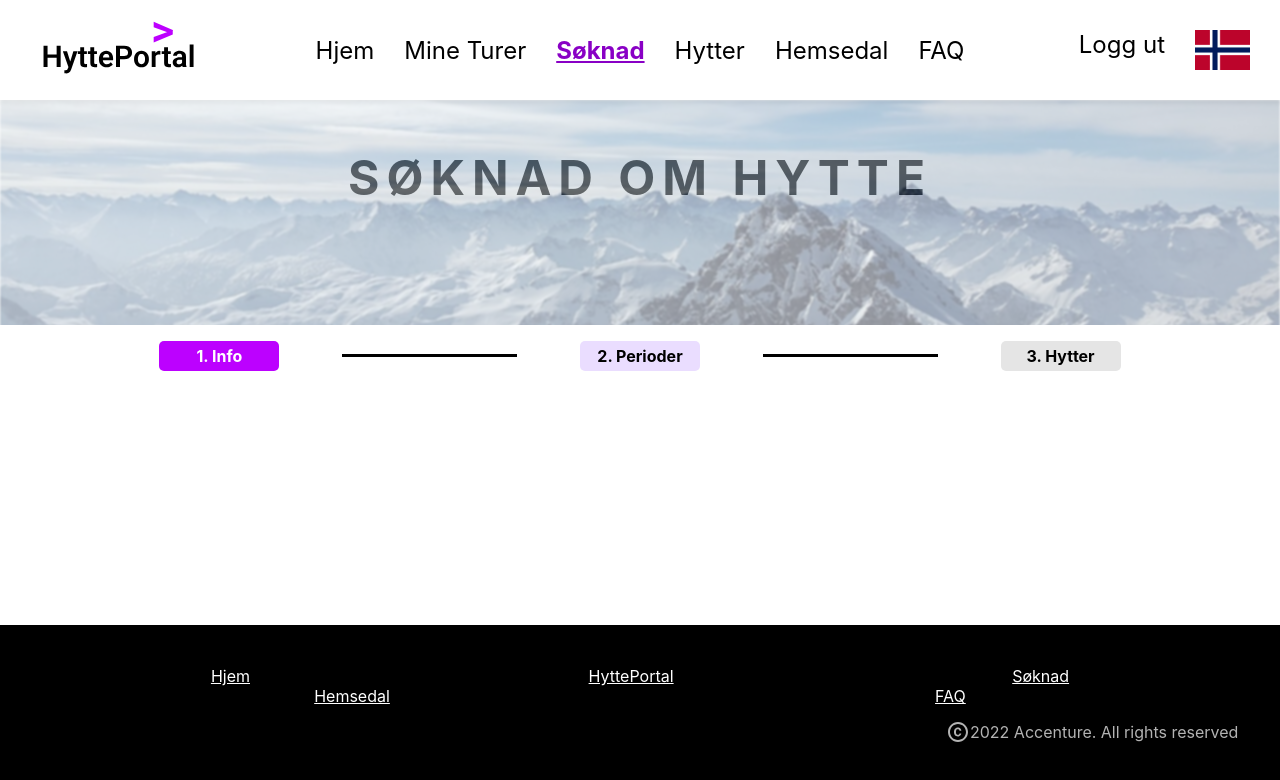
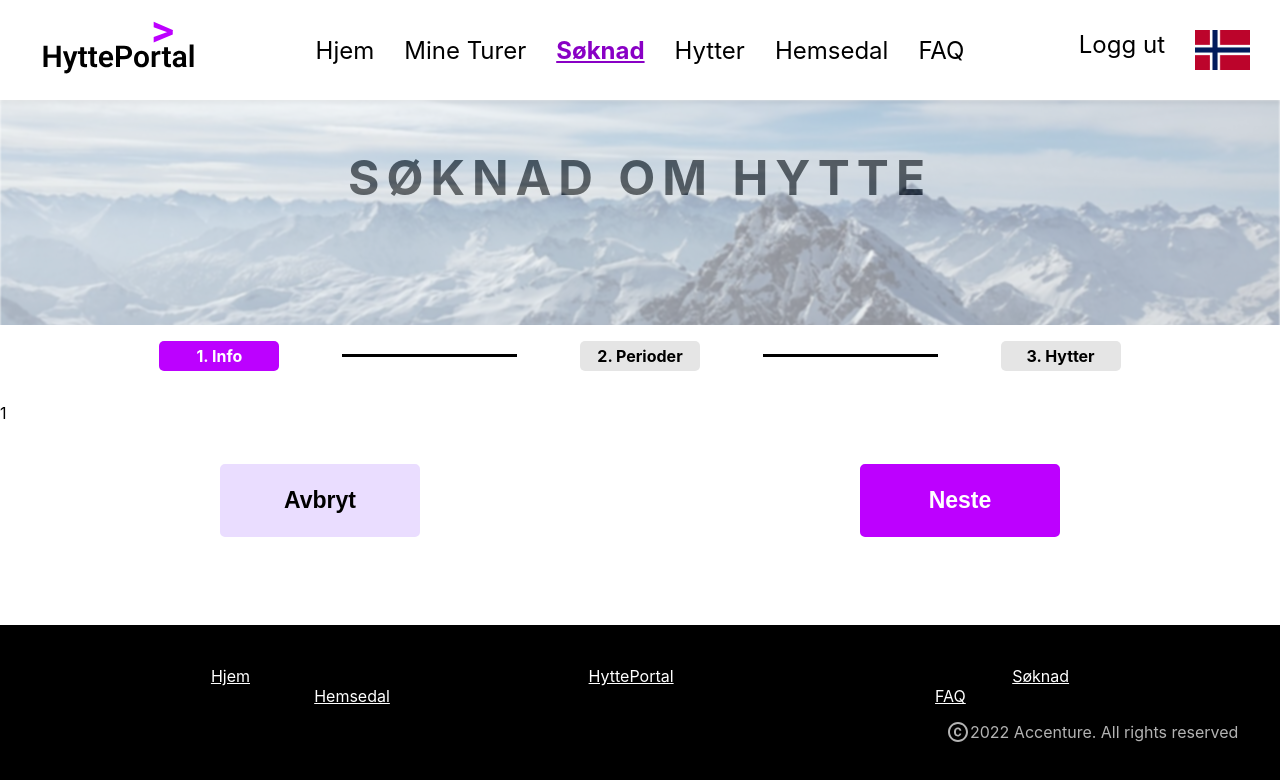
Before and after one commit to oyvind0402/AppForHyttegruppen, a React (Create React App) app in the folder frontend/: page /soknad in a window 1280 px wide. Shown: the top 780 px of the page. Built offline with nearby package versions, Linux system fonts and the light colour scheme.

Commit message:
progressbar + buttons soknad full functional :)

```diff
--- a/frontend/src/components/01-Reusable/Buttons/Button.css
+++ b/frontend/src/components/01-Reusable/Buttons/Button.css
@@ -41,6 +41,19 @@
   margin: 25px auto 25px auto;
 }
 
+.btn-nonActive {
+  background-color: #eaddff;
+  color: black;
+  border: 0;
+  border: 3px solid #eaddff;
+}
+
+.btn-nonActive:hover {
+  background-color: #bd00ff;
+  color: white;
+  border: 3px solid #bd00ff;
+}
+
 @media only screen and (max-width: 500px) {
   .btn {
     padding: 15px 10px;
--- /dev/null
+++ b/frontend/src/components/Soknad/Progressbar.css
@@ -0,0 +1,78 @@
+.progressbar {
+  display: flex;
+  justify-content: space-around;
+  align-items: center;
+  margin: 0 10vw;
+}
+
+.progress-step {
+  padding: 5px 10px;
+  font-weight: 750;
+  width: 100px;
+  text-align: center;
+  border-radius: 5px;
+}
+
+.activeProgress {
+  color: white;
+  background-color: #bc01ff;
+}
+
+.passedProgress {
+  color: black;
+  background-color: #eaddff;
+}
+
+.passedProgress:hover {
+  cursor: pointer;
+  color: white;
+  background-color: #bc01ff;
+}
+
+.not-activeProgress {
+  color: black;
+  background-color: #e5e5e5;
+}
+
+.progress-line {
+  display: block;
+  height: 1px;
+  border: 0;
+  border-top: 3px solid black;
+  padding: 0;
+  width: 175px;
+  margin: 0;
+}
+
+@media only screen and (max-width: 1200px) {
+  .progress-line {
+    width: 100px;
+  }
+}
+
+@media only screen and (max-width: 800px) {
+  .progress-line {
+    width: 50px;
+  }
+
+  .progress-step {
+    padding: 5px 5px;
+    width: 85px;
+  }
+}
+
+@media only screen and (max-width: 800px) {
+  .progress-line {
+    display: none;
+  }
+}
+
+@media only screen and (max-width: 400px) {
+  .progressbar {
+    flex-direction: column;
+  }
+
+  .progress-step {
+    margin: 5px 0;
+  }
+}
--- /dev/null
+++ b/frontend/src/components/Soknad/Progressbar.js
@@ -0,0 +1,84 @@
+import { useContext, useEffect, useState } from 'react';
+import './Progressbar.css';
+
+const Progressbar = (props) => {
+  let step1;
+  let step2;
+  let step3;
+
+  if (props.page === 1) {
+    step1 = (
+      <p id="step1" className="progress-step activeProgress">
+        1. Info
+      </p>
+    );
+    step2 = (
+      <p id="step2" className="progress-step not-activeProgress">
+        2. Perioder
+      </p>
+    );
+    step3 = (
+      <p id="step3" className="progress-step not-activeProgress">
+        3. Hytter
+      </p>
+    );
+  } else if (props.page === 2) {
+    step1 = (
+      <p
+        id="step1"
+        className="progress-step passedProgress"
+        onClick={() => props.clickOnProgressbar(1)}
+      >
+        1. Info
+      </p>
+    );
+    step2 = (
+      <p id="step2" className="progress-step activeProgress">
+        2. Perioder
+      </p>
+    );
+    step3 = (
+      <p id="step3" className="progress-step not-activeProgress">
+        3. Hytter
+      </p>
+    );
+  } else {
+    step1 = (
+      <p
+        id="step1"
+        className="progress-step passedProgress"
+        onClick={() => props.clickOnProgressbar(1)}
+      >
+        1. Info
+      </p>
+    );
+    step2 = (
+      <p
+        id="step2"
+        className="progress-step passedProgress"
+        onClick={() => props.clickOnProgressbar(2)}
+      >
+        2. Perioder
+      </p>
+    );
+    step3 = (
+      <p id="step3" className="progress-step activeProgress">
+        3. Hytter
+      </p>
+    );
+  }
+
+  return (
+    <>
+      <div className="progressbar">
+        {step1}
+        <hr className="progress-line" />
+        {step2}
+        <hr className="progress-line" />
+        {step3}
+      </div>
+    </>
+  );
+};
+
+export default Progressbar;
--- a/frontend/src/components/Soknad/Soknad.css
+++ b/frontend/src/components/Soknad/Soknad.css
@@ -1,78 +1,3 @@
-.progressbar {
+.soknad-btn {
   display: flex;
-  justify-content: space-around;
-  align-items: center;
-  margin: 0 10vw;
 }
-
-.progress-step {
-  padding: 5px 10px;
-  font-weight: 750;
-  width: 100px;
-  text-align: center;
-  border-radius: 5px;
-}
-
-.activeProgress {
-  color: white;
-  background-color: #bc01ff;
-}
-
-.passedProgress {
-  color: black;
-  background-color: #eaddff;
-}
-
-.passedProgress:hover {
-  cursor: pointer;
-  color: white;
-  background-color: #bc01ff;
-}
-
-.not-activeProgress {
-  color: black;
-  background-color: #e5e5e5;
-}
-
-.progress-line {
-  display: block;
-  height: 1px;
-  border: 0;
-  border-top: 3px solid black;
-  padding: 0;
-  width: 175px;
-  margin: 0;
-}
-
-@media only screen and (max-width: 1200px) {
-  .progress-line {
-    width: 100px;
-  }
-}
-
-@media only screen and (max-width: 800px) {
-  .progress-line {
-    width: 50px;
-  }
-
-  .progress-step {
-    padding: 5px 5px;
-    width: 85px;
-  }
-}
-
-@media only screen and (max-width: 800px) {
-  .progress-line {
-    display: none;
-  }
-}
-
-@media only screen and (max-width: 400px) {
-  .progressbar {
-    flex-direction: column;
-  }
-
-  .progress-step {
-    margin: 5px 0;
-  }
-}
--- a/frontend/src/components/Soknad/Soknad.js
+++ b/frontend/src/components/Soknad/Soknad.js
@@ -1,22 +1,61 @@
-import { useContext } from 'react';
+import { useContext, useEffect, useState } from 'react';
 import LoginContext from '../../LoginContext/login-context';
 import HeroBanner from '../01-Reusable/HeroBanner/HeroBanner';
+import Progressbar from './Progressbar';
 import './Soknad.css';
 
 const Soknad = () => {
   const loginContext = useContext(LoginContext);
+  const loggedIn = loginContext.loggedIn;
+  const [page, setPage] = useState(1);
 
-  const loggedIn = loginContext.loggedIn;
+  function nextPage() {
+    if (page < 3) {
+      setPage(page + 1);
+    }
+  }
+
+  function previousPage() {
+    if (page != 1) {
+      setPage(page - 1);
+    }
+  }
+
+  const clickOnProgressbar = (newPage) => {
+    setPage(newPage);
+  };
+
+  function nullstillForm() {}
+
+  function completeForm() {}
 
   return (
     <>
       <HeroBanner name="Søknad om hytte" />
-      <div className="progressbar">
-        <p className="progress-step activeProgress step1">1. Info</p>
-        <hr className="progress-line" />
-        <p className="progress-step passedProgress step2">2. Perioder</p>
-        <hr className="progress-line" />
-        <p className="progress-step not-activeProgress step3">3. Hytter</p>
+      <Progressbar page={page} clickOnProgressbar={clickOnProgressbar} />
+      <div className="content-soknad">
+        <p>{page}</p>
+        <div className="soknad-btn">
+          {page === 1 ? (
+            <button className="btn small btn-nonActive" onClick={nullstillForm}>
+              Avbryt
+            </button>
+          ) : (
+            <button className="btn small btn-nonActive" onClick={previousPage}>
+              Forrige
+            </button>
+          )}
+
+          {page === 3 ? (
+            <button className="btn small" onClick={completeForm}>
+              Fullfør
+            </button>
+          ) : (
+            <button className="btn small" onClick={nextPage}>
+              Neste
+            </button>
+          )}
+        </div>
       </div>
     </>
   );
```
